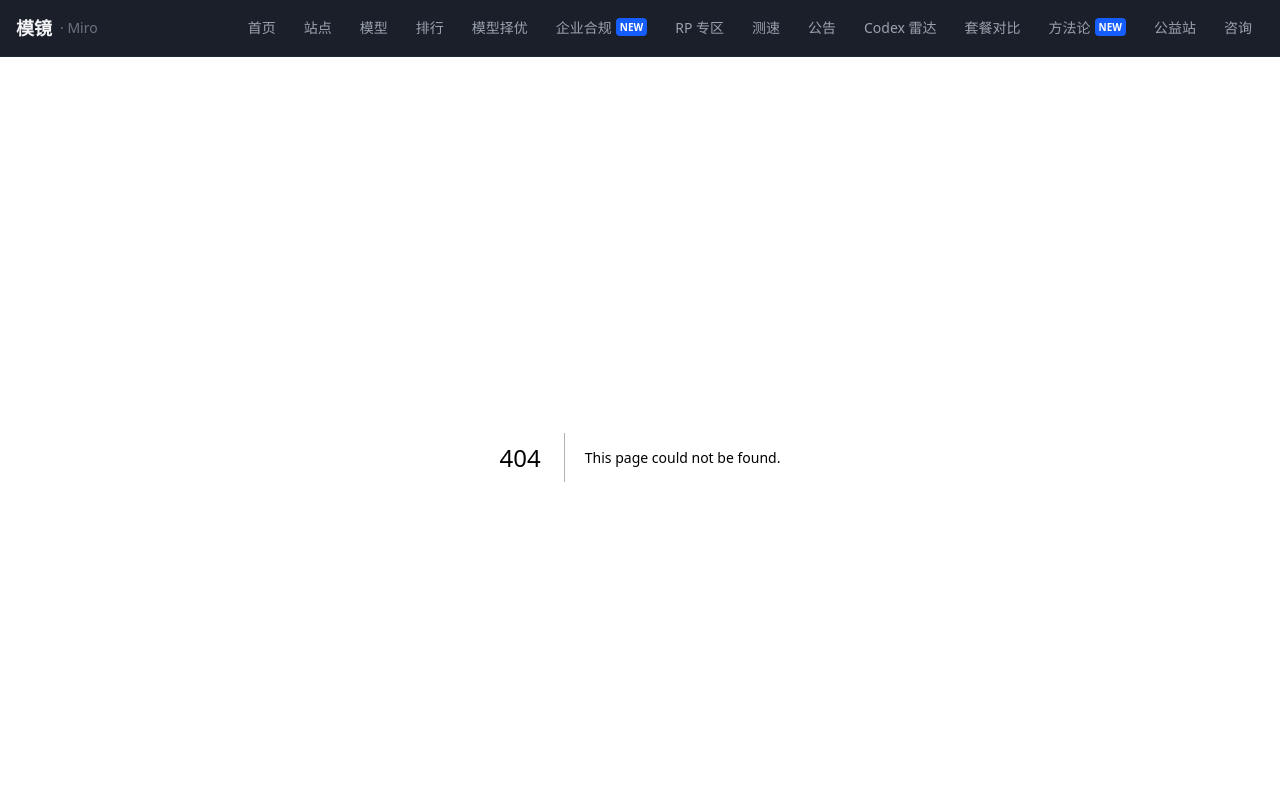
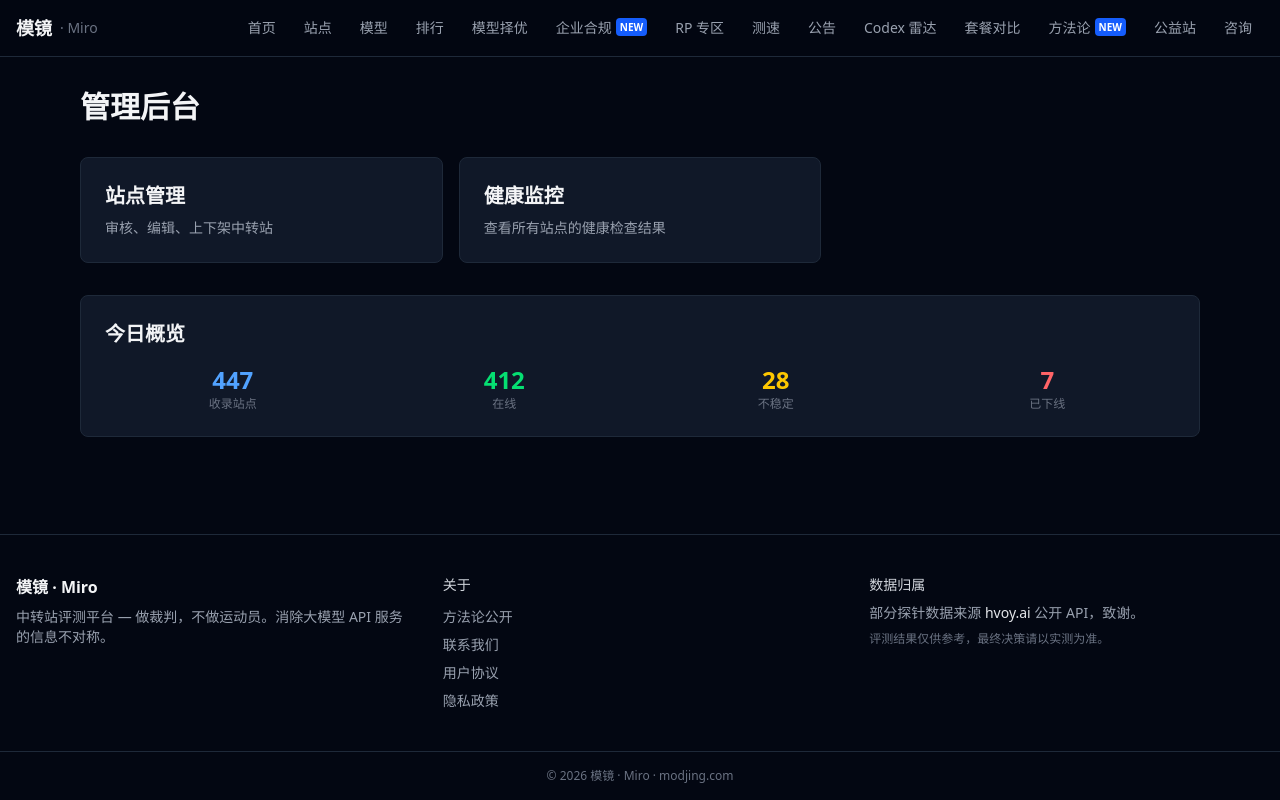
Before and after one commit to xiaoyuyu6420/modjing, a Next.js app: page /admin in a window 1280 px wide. Before the commit this address had no page. Shown: the top 800 px of the page. Built offline with nearby package versions, Linux system fonts and the light colour scheme.

Commit message:
feat(config): playwright.config、README、page

```diff
--- /dev/null
+++ b/playwright.config.ts
@@ -0,0 +1,27 @@
+import { defineConfig, devices } from '@playwright/test'
+
+export default defineConfig({
+  testDir: './e2e',
+  fullyParallel: true,
+  forbidOnly: !!process.env.CI,
+  retries: process.env.CI ? 2 : 0,
+  workers: process.env.CI ? 1 : undefined,
+  reporter: 'html',
+  use: {
+    baseURL: 'http://localhost:3020',
+    trace: 'on-first-retry',
+    screenshot: 'only-on-failure',
+  },
+  projects: [
+    {
+      name: 'chromium',
+      use: { ...devices['Desktop Chrome'] },
+    },
+  ],
+  webServer: {
+    command: 'npm run dev',
+    url: 'http://localhost:3020',
+    reuseExistingServer: !process.env.CI,
+    timeout: 120 * 1000,
+  },
+})
--- /dev/null
+++ b/src/app/admin/health/page.tsx
@@ -0,0 +1,35 @@
+// Admin 健康监控
+
+export default function AdminHealth() {
+  return (
+    <div className="max-w-6xl mx-auto px-4 py-8">
+      <div className="flex items-center justify-between mb-6">
+        <h1 className="text-3xl font-bold">健康监控</h1>
+        <a href="/admin" className="text-blue-400 hover:text-blue-300">← 返回后台</a>
+      </div>
+
+      <div className="bg-gray-900 border border-gray-800 rounded-lg p-6 space-y-4">
+        <div className="flex items-center justify-between border-b border-gray-800 pb-4">
+          <div>
+            <div className="font-bold">PackyCode</div>
+            <div className="text-sm text-gray-400">最后检查: 2分钟前</div>
+          </div>
+          <div className="text-right">
+            <div className="text-green-400 font-bold">ok</div>
+            <div className="text-sm text-gray-400"> latency: 245ms</div>
+          </div>
+        </div>
+        <div className="flex items-center justify-between border-b border-gray-800 pb-4">
+          <div>
+            <div className="font-bold">RightCode</div>
+            <div className="text-sm text-gray-400">最后检查: 5分钟前</div>
+          </div>
+          <div className="text-right">
+            <div className="text-yellow-400 font-bold">slow</div>
+            <div className="text-sm text-gray-400"> latency: 1200ms</div>
+          </div>
+        </div>
+      </div>
+    </div>
+  )
+}
--- /dev/null
+++ b/src/app/admin/page.tsx
@@ -0,0 +1,42 @@
+// Admin 后台管理首页
+
+export default function AdminDashboard() {
+  return (
+    <div className="max-w-6xl mx-auto px-4 py-8 space-y-8">
+      <h1 className="text-3xl font-bold">管理后台</h1>
+
+      <div className="grid md:grid-cols-3 gap-4">
+        <a href="/admin/sites" className="bg-gray-900 border border-gray-800 rounded-lg p-6 hover:border-blue-700">
+          <h2 className="text-xl font-bold">站点管理</h2>
+          <p className="text-sm text-gray-400 mt-2">审核、编辑、上下架中转站</p>
+        </a>
+        <a href="/admin/health" className="bg-gray-900 border border-gray-800 rounded-lg p-6 hover:border-blue-700">
+          <h2 className="text-xl font-bold">健康监控</h2>
+          <p className="text-sm text-gray-400 mt-2">查看所有站点的健康检查结果</p>
+        </a>
+      </div>
+
+      <div className="bg-gray-900 border border-gray-800 rounded-lg p-6">
+        <h2 className="text-xl font-bold mb-4">今日概览</h2>
+        <div className="grid grid-cols-4 gap-4 text-center">
+          <div>
+            <div className="text-2xl font-bold text-blue-400">447</div>
+            <div className="text-xs text-gray-500">收录站点</div>
+          </div>
+          <div>
+            <div className="text-2xl font-bold text-green-400">412</div>
+            <div className="text-xs text-gray-500">在线</div>
+          </div>
+          <div>
+            <div className="text-2xl font-bold text-yellow-400">28</div>
+            <div className="text-xs text-gray-500">不稳定</div>
+          </div>
+          <div>
+            <div className="text-2xl font-bold text-red-400">7</div>
+            <div className="text-xs text-gray-500">已下线</div>
+          </div>
+        </div>
+      </div>
+    </div>
+  )
+}
```
Also changed, not shown: 1 other file (tests, documents, lock files or other folders).
